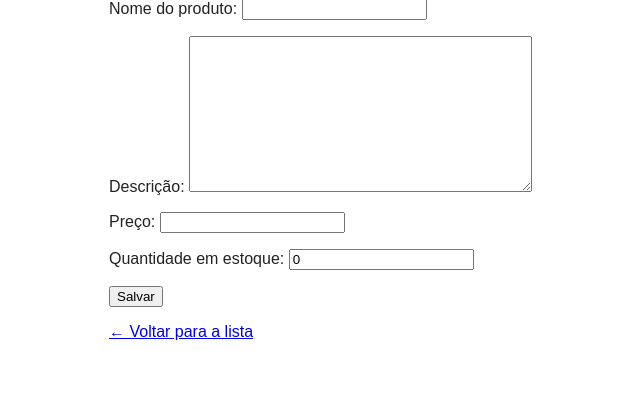
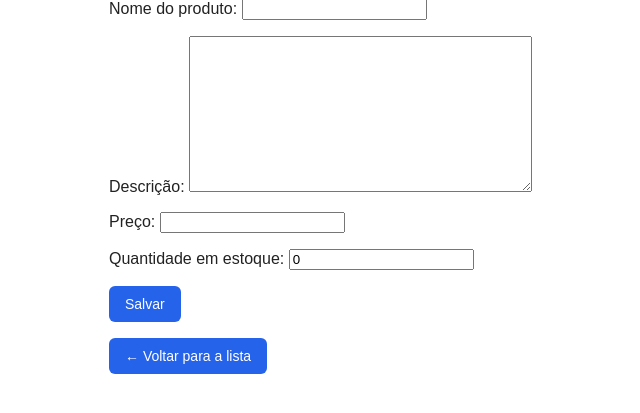
Before and after one commit to luzkaum/estoque-django, a Django app: page /novo/ in a window 1280 px wide. Shown: the part 99-512 px from the top of the page, without its empty margins (131-771 px from the left). Run offline with Django 5.2, Linux system fonts and the light colour scheme.

Commit message:
Fix: melhorias visuais de botoes estilizados

```diff
--- a/produtos/static/produtos/style.css
+++ b/produtos/static/produtos/style.css
@@ -59,3 +59,30 @@ tr:hover{
     background-color: red;
     transform: scale(1.3);
 }
+
+.btn{
+    display: inline-block;
+    background: #2563eb;
+    color: #fff;
+    padding: 10px 16px;
+    border: none;
+    border-radius: 6px;
+    font-size: 14px;
+    text-decoration: none;
+    cursor: pointer;
+    transition: background 0.2s ease;
+
+}
+
+.btn:hover{
+    background: #1e40af;
+}
+
+.btn-perigo{
+
+    background: #dc2626;
+}
+
+.btn-perigo:hover{
+    background: #991b1b;
+}
--- a/produtos/templates/produtos/confirmar_delete.html
+++ b/produtos/templates/produtos/confirmar_delete.html
@@ -14,8 +14,8 @@
     <p>essa ação não podera ser desfeita!</p>
     <form method="post">
         {% csrf_token %}
-        <button type="submit">Sim, apagar</button>
-        <a href="{% url 'listar_produtos' %}">Cancelar</a>
+        <button class="btn btn-perigo" type="submit">Sim, apagar</button>
+        <a class="btn" href="{% url 'listar_produtos' %}">Cancelar</a>
     </form>
 
 
--- a/produtos/templates/produtos/form.html
+++ b/produtos/templates/produtos/form.html
@@ -12,10 +12,10 @@
     <form method="post">
         {% csrf_token%}
         {{form.as_p}}
-        <button type="submit">Salvar</button>
+        <button type="submit" class="btn">Salvar</button>
     </form>
 
-    <p><a href="{% url 'listar_produtos'%}">← Voltar para a lista</a></p>
+    <p><a class="btn" href="{% url 'listar_produtos'%}">← Voltar para a lista</a></p>
 
 </body>
 </html>
--- a/produtos/templates/produtos/lista.html
+++ b/produtos/templates/produtos/lista.html
@@ -8,7 +8,7 @@
 </head>
 <body>
     <h1>📦Lista de Produtos</h1>
-    <p><a href="{%url 'criar_produto'%}">➕ Adicionar produto</a></p>
+    <p><a class="btn" href="{%url 'criar_produto'%}">Adicionar produto</a></p>
     <table>
         <thead>
             <tr>
```
